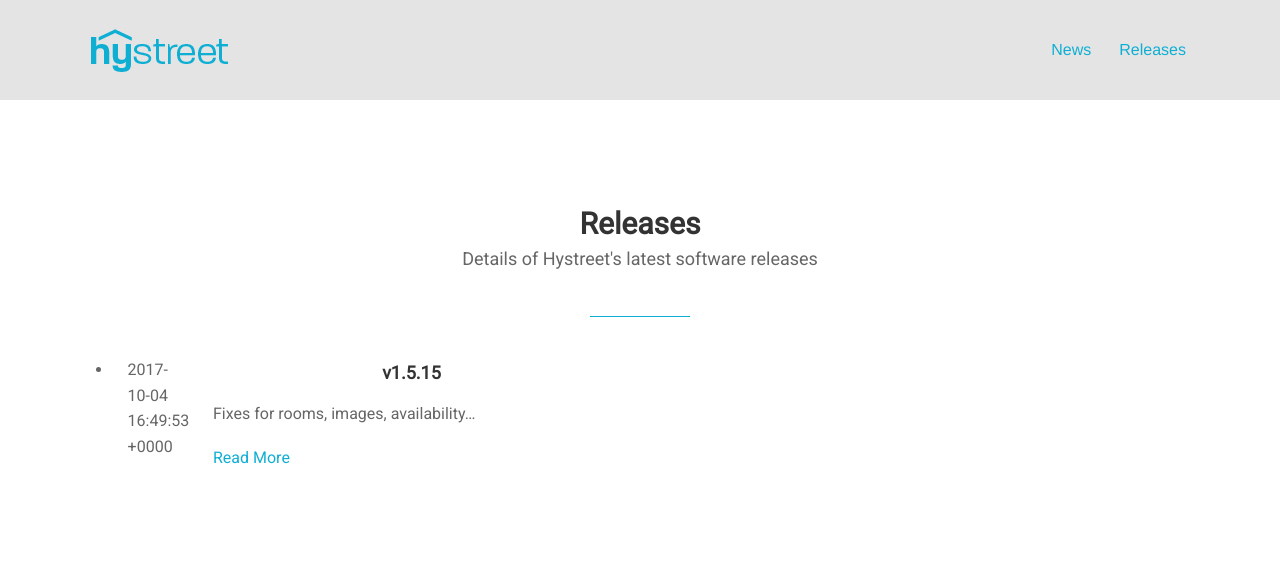
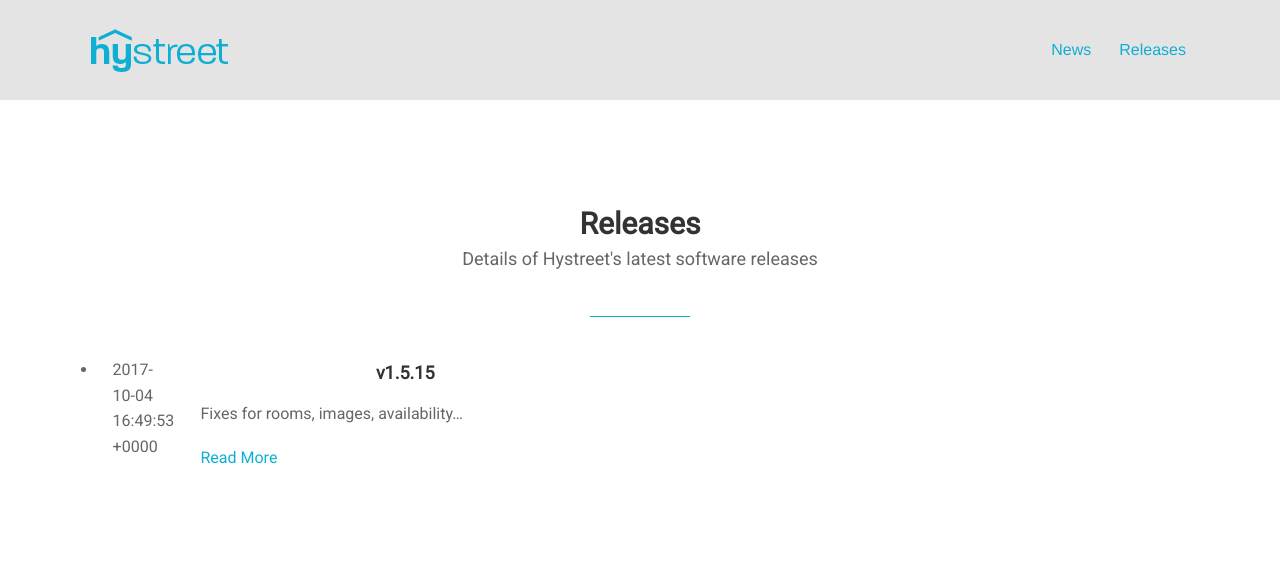
Before and after one commit to josh-brough/learninghub, a Jekyll site: the page built from releases/index.html, in a window 1280 px wide. Shown: the top 570 px of the page. Built offline with Jekyll 4.4.1, drawn with Linux system fonts in a browser that asks for light colours; some web fonts are replaced; a script that is not in the unit is left out; grey boxes are pictures that could not be loaded.

Commit message:
changing size of width

```diff
--- a/releases/index.html
+++ b/releases/index.html
@@ -16,8 +16,7 @@
     <div class='spacing'></div>
   </div>
   <div class='row'>
-    <div class='large-12 columns'>
-    <div class="columns large-6">
+    <div class='large-6 columns'>
 <ul>
   {% for post in site.releases %}
     <li>
@@ -32,4 +31,3 @@
     </li>
   {% endfor %}
 </ul>
-</div>
```
